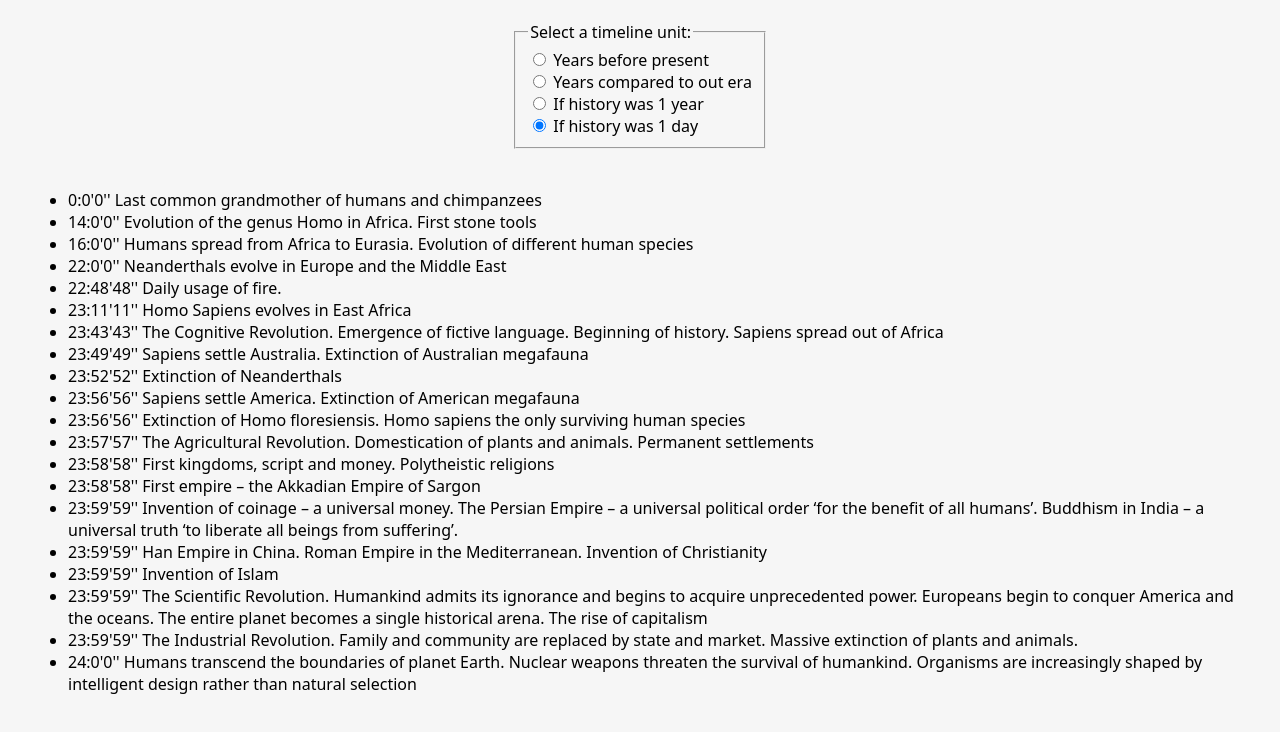
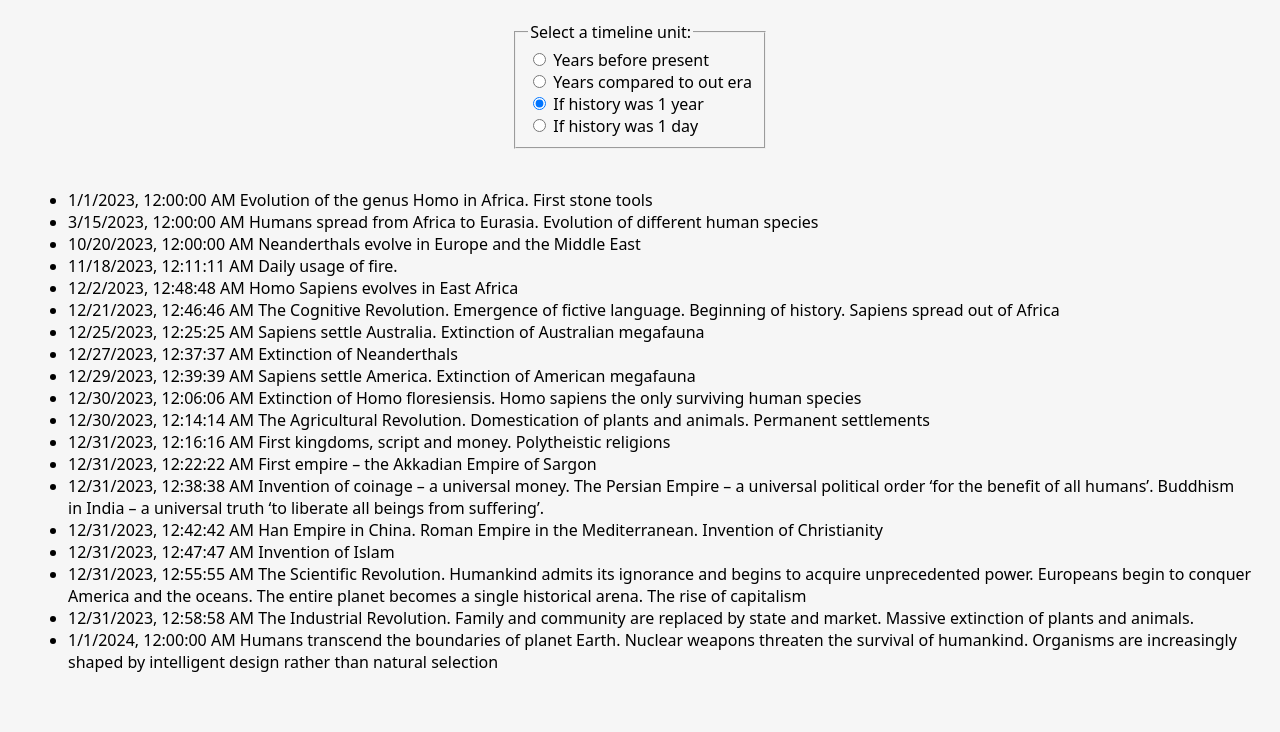
Before and after one commit to goldenraphti/humankind-timeline, an Astro site: page / in a window 1280 px wide. Shown: the part 96-828 px from the top of the page. Built offline with nearby package versions, Linux system fonts and the light colour scheme; Astro itself is replaced by a stand-in of ours.

Commit message:
start is genre homo + small fixes

```diff
--- a/src/pages/index.astro
+++ b/src/pages/index.astro
@@ -101,7 +101,7 @@
           <input
             type='radio'
             id='years-vs-present'
-            name='drone'
+            name='display-unit-timeline'
             value='years-vs-present'
           />
           <label for='years-vs-present'>Years before present</label>
@@ -111,7 +111,7 @@
           <input
             type='radio'
             id='years-vs-era'
-            name='drone'
+            name='display-unit-timeline'
             value='years-vs-era'
           />
           <label for='years-vs-era'>Years compared to out era</label>
@@ -121,8 +121,9 @@
           <input
             type='radio'
             id='history-in-a-year'
-            name='drone'
+            name='display-unit-timeline'
             value='history-in-a-year'
+            checked
           />
           <label for='history-in-a-year'>If history was 1 year</label>
         </div>
@@ -131,9 +132,8 @@
           <input
             type='radio'
             id='history-in-a-day'
-            name='drone'
+            name='display-unit-timeline'
             value='history-in-a-day'
-            checked
           />
           <label for='history-in-a-day'>If history was 1 day</label>
         </div>
@@ -152,10 +152,10 @@
               ? referenceYear - event.dateYearsBeforePresent
               : referenceYear - event.dateYearsBeforePresent}
           </span>
-          <span data-unit='history-in-a-year' style={"display: none;"}>
+          <span data-unit='history-in-a-year'>
             {getEventTimeByRatio(event.dateYearsBeforePresent, "year")}
           </span>
-          <span data-unit='history-in-a-day'>
+          <span data-unit='history-in-a-day' style={"display: none;"}>
             {getEventTimeByRatio(event.dateYearsBeforePresent, "day")}
           </span>
           {event.title}
--- a/src/utils/timeline.ts
+++ b/src/utils/timeline.ts
@@ -10,12 +10,12 @@
 export const referenceYear = 2023;
 
 export const timeline: IEvent[] = [
-  {
-    title: "Last common grandmother of humans and chimpanzees",
-    dateStringBeforePresent: "6 million",
-    dateYearsBeforePresent: 6000000,
-    modernHistory: false,
-  },
+  // {
+  //   title: "Last common grandmother of humans and chimpanzees",
+  //   dateStringBeforePresent: "6 million",
+  //   dateYearsBeforePresent: 6000000,
+  //   modernHistory: false,
+  // },
   {
     title: "Evolution of the genus Homo in Africa. First stone tools",
     dateStringBeforePresent: "2.5 million",
```
Also changed, not shown: README.md.
